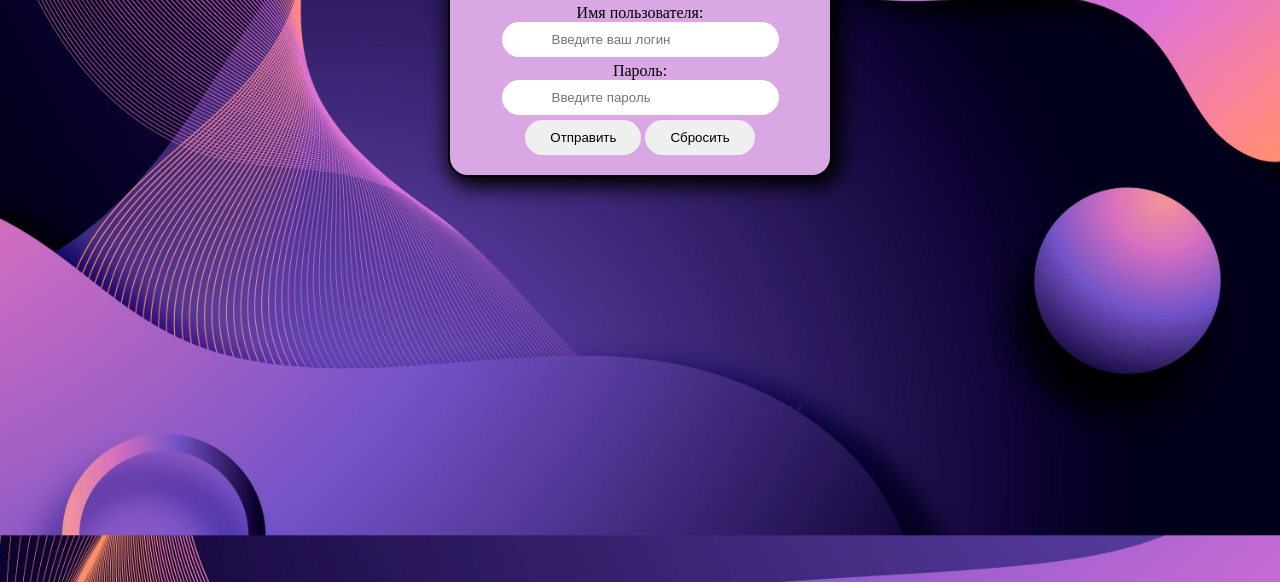
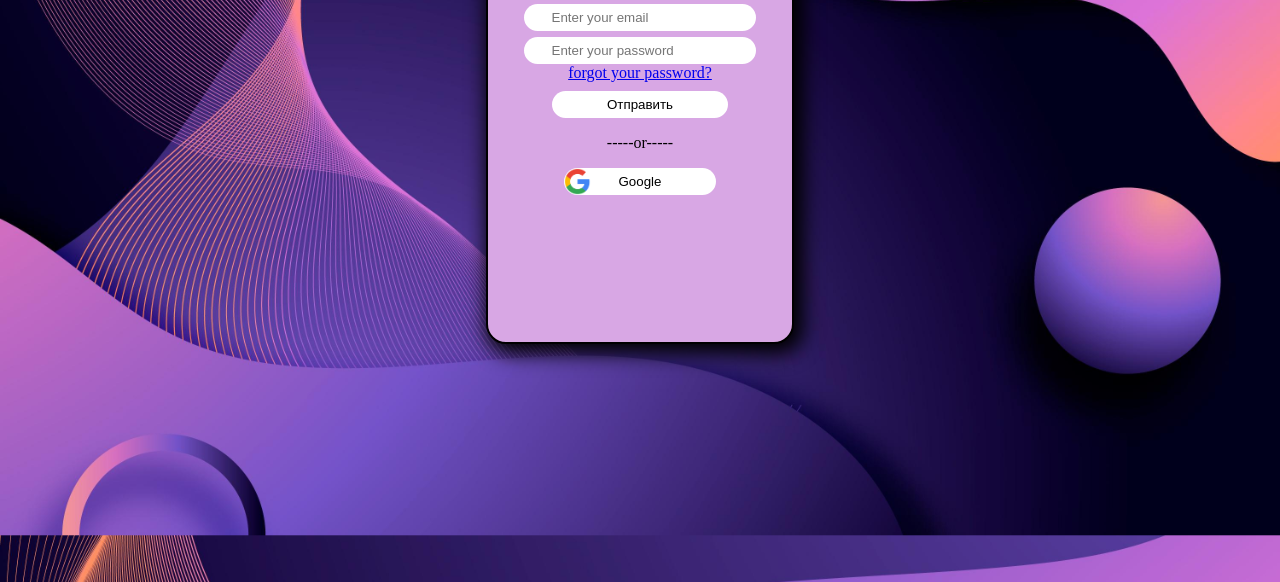
Before and after one commit to nen7877/vs, a plain HTML site: page index.html in a window 1280 px wide. Shown: the part 318-900 px from the top of the page. Drawn offline with Linux system fonts and the light colour scheme.

Commit message:
ver. 1.2

```diff
--- a/index.html
+++ b/index.html
@@ -17,21 +17,24 @@
             </ul>
           </nav>
     </header>
-    <form>
+    <div class="forma">
+        <form>
         <h1>Войти</h1>
         <div>
-          <label for="username">Имя пользователя:</label><br>
-            <input type="text" id="username" name="username" placeholder="Введите ваш логин"><br>
+            <input type="text" id="username" name="username" placeholder="Enter your email"><br>
+            <input type="text" id="password" name="password" placeholder="Enter your password">
         </div>
-        <div class="pass" >
-            <label for="password">Пароль:</label><br>
-            <input type="text" id="password" name="password" placeholder="Введите пароль"><br></div>
+        <div>
+        <a href="#">forgot your password?</a>
         </div>
-        <div style="margin-bottom: 20px;">
+        <div>
             <input type="submit" class="butt" value="Отправить">
-            <input type="reset" class="butt" value="Сбросить">
         </div>
     </form>
-
+    <div>
+        <p>-----or-----</p>
+        <button class="google" onclick="#">Google</button>
+    </div>
+    </div>
 </body>
 </html>
--- a/style.css
+++ b/style.css
@@ -43,31 +43,28 @@ p {
   text-align: center;
 }
 
-form {
+.forma {
   text-align: center;
   background-color: #d8a7e4;
   margin-top: 10%;
   margin-bottom: %;
-  margin-left: 35%;
-  margin-right: 35%;
+  margin-left: 38%;
+  margin-right: 38%;
   border-radius:20px;
   border: 2px solid rgb(0, 0, 0);
   box-shadow: 5px 5px 20px 5px #000;
-  /* height: 500px; */
+  height: 50%;
 }
 
-form input {
-  position: center;
-}
 
-.butt:hover {
+/* .butt:hover {
   background-color: rgb(33, 0, 218);
   background: linear-gradient(to bottom, #7B68EE, #EE82EE);
 }
 .butt:active {
   background-color: rgb(0, 0, 92);
   background: linear-gradient(to bottom, #6d40eb, #ec38ec);
-}
+} */
 body {
   background-size: cover;
   height: 900px;
@@ -80,28 +77,39 @@ body {
 }
 
 .butt {
-  padding: 10px 25px;
+  padding: 2% 18%;
   border: none;
   border-radius: 20px;
   cursor: pointer;
+  background-color: white;
   transition: background 0.2s, color 0.2s;
   /* background: linear-gradient(to bottom, #7B68EE, #EE82EE); */
-}
-
-.pass {
-  position: relative;
-  margin-top: 5px;
-  margin-bottom: 5px;
+  margin-top: 3%;
 }
 
 #password, #username {
   border-radius: 20px;
   border: none;
   cursor: pointer;
-  padding: 10px 50px;
+  padding: 2% 9%;
 
 }
 
-.check {
-  margin-right: 100px;
+ #password {
+  margin-top: 2%;
+ }
+
+.google {
+  padding: 2% 18%;
+  border: none;
+  border-radius: 20px;
+  background: url('image/google2.png')no-repeat;
+  background-size: contain ;
+  background-color: rgb(255, 255, 255);
+  transition: background 0.2s, color 0.2s;
+  cursor: pointer;
 }
+
+.google:hover {
+  opacity: .7;
+}
```
Also changed, not shown: image/google.png (added), image/google2.png (added).
